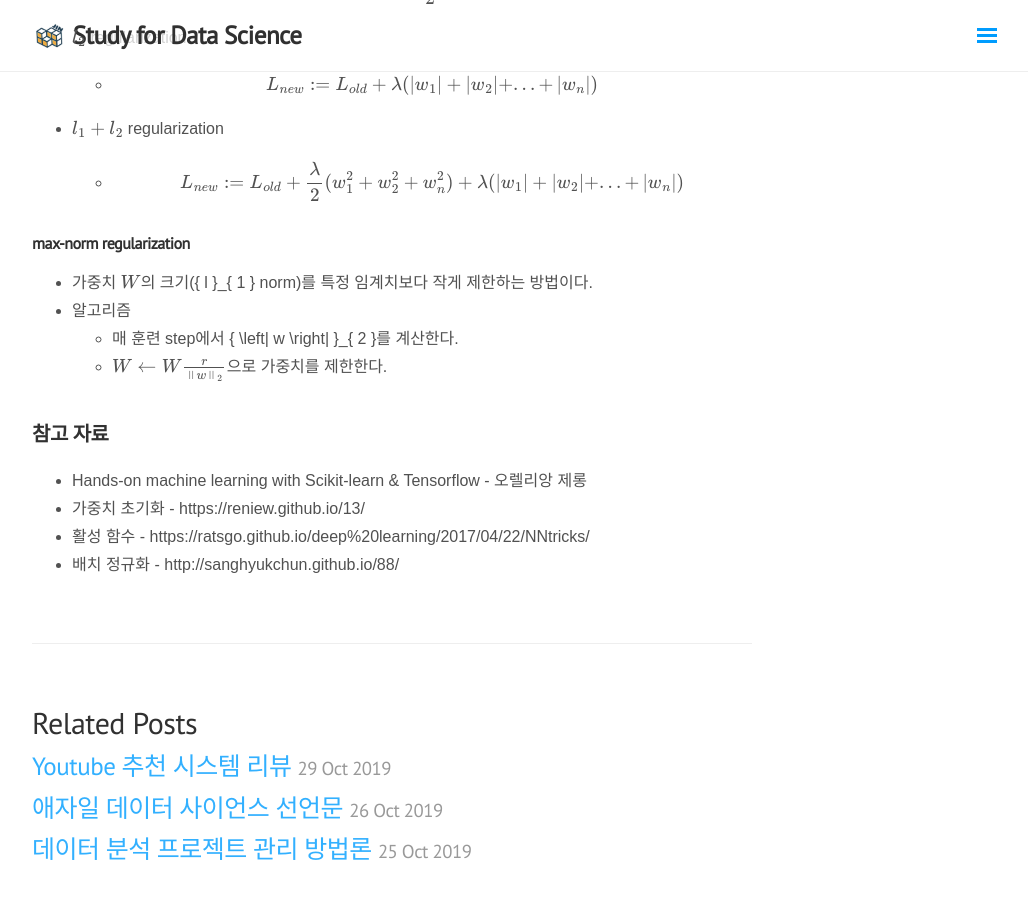
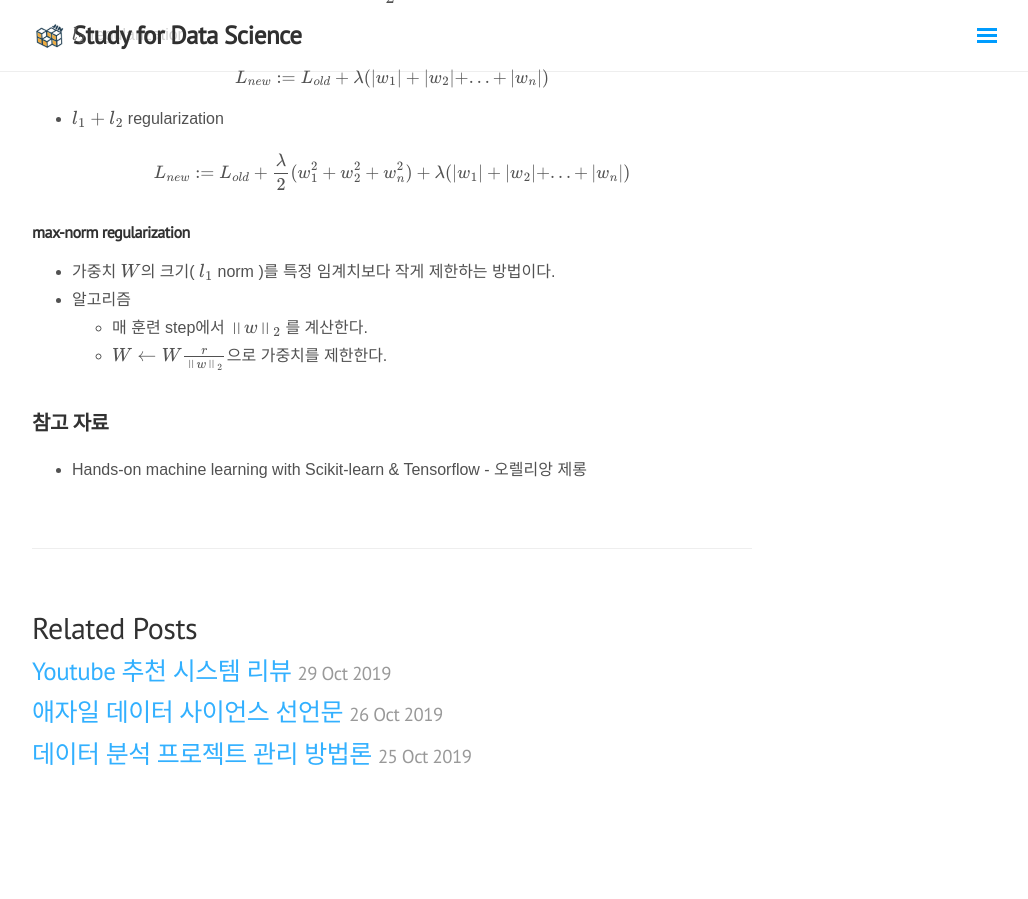
Before and after one commit to jin717/jin717.github.io, a Jekyll site: the page built from _posts/machine learning/2019-11-13-neural_network3.md, in a window 1280 px wide and 900 px high, scrolled down 10636 px. Shown: the whole window, without its empty margins (248-1276 px from the left). Built offline with Jekyll 4.4.1, drawn with Linux system fonts in a browser that asks for light colours; nearby versions of some CDN libraries; some web fonts are replaced; formulas are drawn with MathJax 3; comment, search, counter and statistics services are not loaded; after the commit the page ends 11466 px from its top, so only the background shows below that.

Commit message:
fix latex

```diff
--- a/_posts/machine learning/2019-11-13-neural_network3.md
+++ b/_posts/machine learning/2019-11-13-neural_network3.md
@@ -233,23 +233,24 @@ DNN 구조를 구성할 때 layer를 많이 쌓으면서 다음과 같다.
 - 손실 함수($$ L $$)에 적절한 규제항을 추가하여 일반화 할 수 있다.
 - $$ W = \left[ { w }_{ 1 } { w }_{ 2 } ... { w }_{ n } \right] $$라고 할때,
 - $$ { l }_{ 1 } $$ regularization
-    - $$ { L }_{ new } := { L }_{ old } + \frac { \lambda  }{ 2 } ({ w }_{ 1 }^{ 2 } + { w }_{ 2 }^{ 2 } + { w }_{ n }^{ 2 }) $$
+
+$$ { L }_{ new } := { L }_{ old } + \frac { \lambda  }{ 2 } ({ w }_{ 1 }^{ 2 } + { w }_{ 2 }^{ 2 } + { w }_{ n }^{ 2 }) $$
+
 - $$ { l }_{ 2 } $$ regularization
-    - $$ { L }_{ new } := { L }_{ old } + \lambda (\left| { w }_{ 1 } \right| + \left| { w }_{ 2 } \right| + ... + \left| { w }_{ n } \right| ) $$
+
+$$ { L }_{ new } := { L }_{ old } + \lambda (\left| { w }_{ 1 } \right| + \left| { w }_{ 2 } \right| + ... + \left| { w }_{ n } \right| ) $$
+
 - $$ { l }_{ 1 } + { l }_{ 2 } $$ regularization
-    - $$ { L }_{ new } := { L }_{ old } + \frac { \lambda  }{ 2 } ({ w }_{ 1 }^{ 2 } + { w }_{ 2 }^{ 2 } + { w }_{ n }^{ 2 }) + \lambda (\left| { w }_{ 1 } \right| + \left| { w }_{ 2 } \right| + ... + \left| { w }_{ n } \right| ) $$
+
+$$ { L }_{ new } := { L }_{ old } + \frac { \lambda  }{ 2 } ({ w }_{ 1 }^{ 2 } + { w }_{ 2 }^{ 2 } + { w }_{ n }^{ 2 }) + \lambda (\left| { w }_{ 1 } \right| + \left| { w }_{ 2 } \right| + ... + \left| { w }_{ n } \right| ) $$
 
 ### max-norm regularization
 
-- 가중치 $$ W $$의 크기({ l }_{ 1 } norm)를 특정 임계치보다 작게 제한하는 방법이다.
+- 가중치 $$ W $$의 크기( $$ { l }_{ 1 } $$ norm )를 특정 임계치보다 작게 제한하는 방법이다.
 - 알고리즘
-    - 매 훈련 step에서 { \left\| w \right\|  }_{ 2 }를 계산한다.
+    - 매 훈련 step에서 $$ { \left\| w \right\|  }_{ 2 } $$ 를 계산한다.
     - $$ W\leftarrow W\frac { r }{ { \left\| w \right\|  }_{ 2 } } $$으로 가중치를 제한한다.
-
 
 
 ## 참고 자료
 - Hands-on machine learning with Scikit-learn & Tensorflow - 오렐리앙 제롱
-- 가중치 초기화 - https://reniew.github.io/13/
-- 활성 함수 - https://ratsgo.github.io/deep%20learning/2017/04/22/NNtricks/
-- 배치 정규화 - http://sanghyukchun.github.io/88/
```
